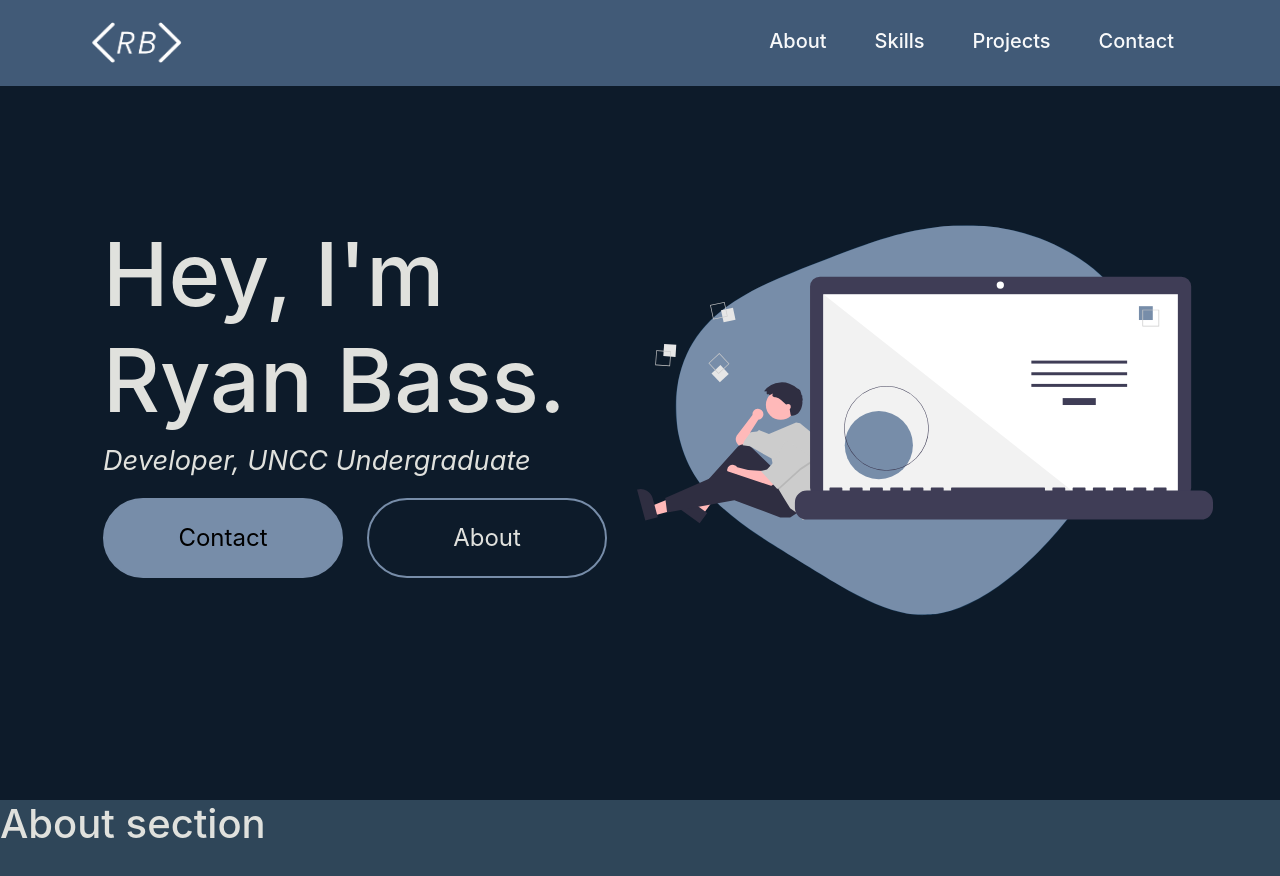
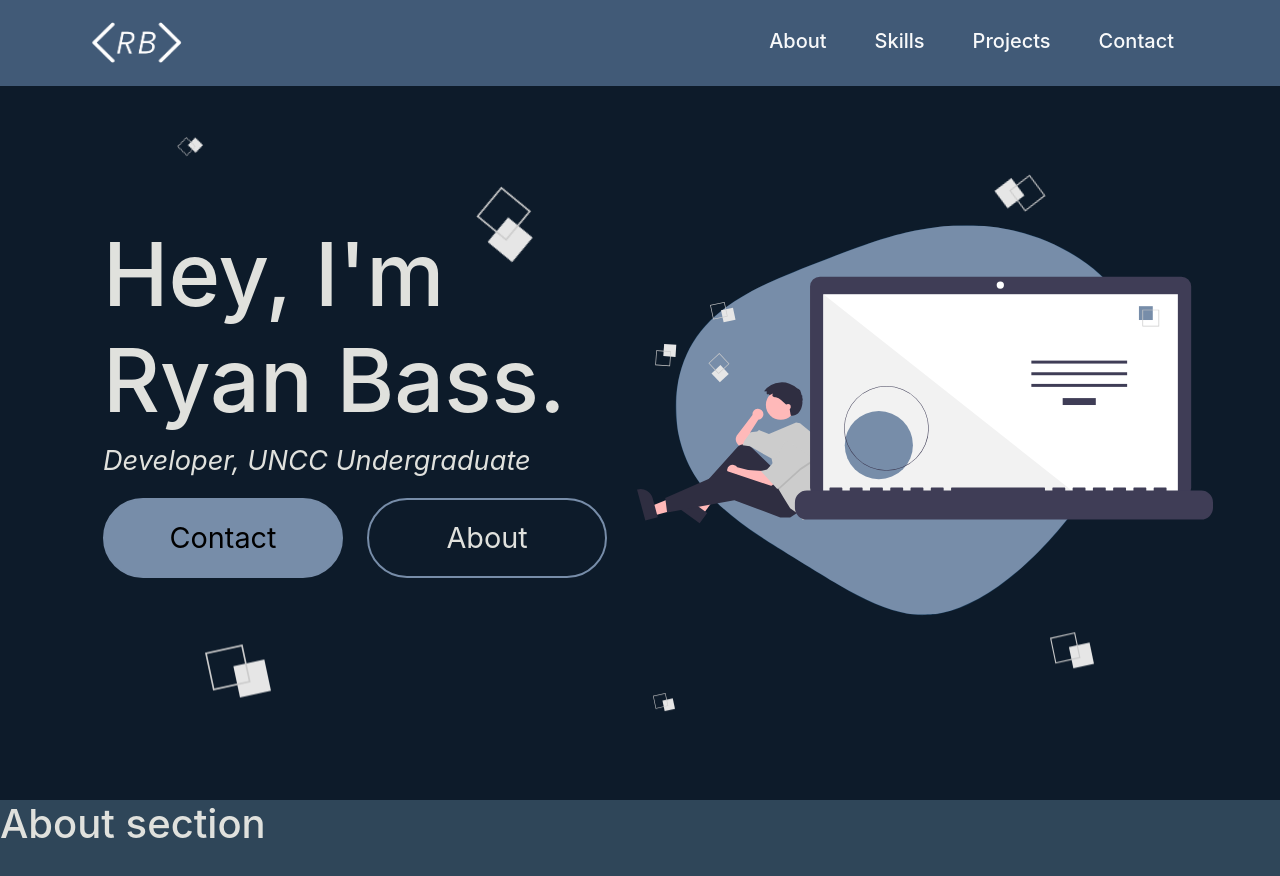
Before and after one commit to rmbass3/portfolio, a React (Create React App) app in the folder portfolio/: page / in a window 1280 px wide. Shown: the top 876 px of the page. Built offline with nearby package versions, Linux system fonts and the light colour scheme.

Commit message:
Added squares to home

```diff
--- a/portfolio/package.json
+++ b/portfolio/package.json
@@ -15,6 +15,7 @@
     "react-bootstrap": "^2.4.0",
     "react-dom": "^18.1.0",
     "react-scripts": "^2.1.3",
+    "react-scroll-parallax": "^3.2.0",
     "swiper": "^8.1.5",
     "web-vitals": "^2.1.4"
   },
--- a/portfolio/src/App.css
+++ b/portfolio/src/App.css
@@ -22,6 +22,7 @@ html, body {
 
 .home {
   background-color: var(--dark-blue);
+  position: relative;
 }
 
 .about {
@@ -93,6 +94,105 @@ a, a:hover, a:focus, a:active {
   color: inherit!important;
 }
 
+.home-parallax {
+  position: absolute;
+  z-index: 1;
+
+}
+
+.square-s {
+  width: 25%;
+  transform: rotate(90deg);
+}
+
+.square-m {
+  width: 50%;
+}
+
+.square-l {
+  width: 75%;
+  transform: rotate(270deg);
+}
+
+#square1 {
+  left: 20%;
+  top: 25%;
+}
+
+#square2 {
+  left: 80%;
+  top: 40%;
+}
+
+#square3 {
+  left: 15%;
+  top: 40%;
+}
+
+#square4 {
+  display: none;
+}
+
+#square5 {
+  display: none;
+}
+
+#square6 {
+  display: none;
+}
+
+@-webkit-keyframes rotating /* Safari and Chrome */ {
+  from {
+    -webkit-transform: rotate(0deg);
+    -o-transform: rotate(0deg);
+    transform: rotate(0deg);
+  }
+  to {
+    -webkit-transform: rotate(360deg);
+    -o-transform: rotate(360deg);
+    transform: rotate(360deg);
+  }
+}
+@keyframes rotating {
+  from {
+    -ms-transform: rotate(0deg);
+    -moz-transform: rotate(0deg);
+    -webkit-transform: rotate(0deg);
+    -o-transform: rotate(0deg);
+    transform: rotate(0deg);
+  }
+  to {
+    -ms-transform: rotate(360deg);
+    -moz-transform: rotate(360deg);
+    -webkit-transform: rotate(360deg);
+    -o-transform: rotate(360deg);
+    transform: rotate(360deg);
+  }
+}
+
+.rotating-s {
+  -webkit-animation: rotating 3s linear infinite;
+  -moz-animation: rotating 3s linear infinite;
+  -ms-animation: rotating 3s linear infinite;
+  -o-animation: rotating 3s linear infinite;
+  animation: rotating 3s linear infinite;
+}
+
+.rotating-m {
+  -webkit-animation: rotating 4s linear infinite;
+  -moz-animation: rotating 4s linear infinite;
+  -ms-animation: rotating 4s linear infinite;
+  -o-animation: rotating 4s linear infinite;
+  animation: rotating 4s linear infinite;
+}
+
+.rotating-l {
+  -webkit-animation: rotating 5s linear infinite;
+  -moz-animation: rotating 5s linear infinite;
+  -ms-animation: rotating 5s linear infinite;
+  -o-animation: rotating 5s linear infinite;
+  animation: rotating 5s linear infinite;
+}
 /* // X-Small devices (portrait phones, less than 576px)
 // No media query for `xs` since this is the default in Bootstrap
 
@@ -118,6 +218,33 @@ a, a:hover, a:focus, a:active {
 
   .home-blob {
     width: 25rem;
+  }
+
+  #square1 {
+    left: 20%;
+    top: 25%;
+  }
+
+  #square2 {
+    left: 80%;
+    top: 40%;
+  }
+
+  #square3 {
+    left: 15%;
+    top: 40%;
+  }
+
+  #square4 {
+    display: none;
+  }
+
+  #square5 {
+    display: none;
+  }
+
+  #square6 {
+    display: none;
   }
 }
 
@@ -148,6 +275,39 @@ a, a:hover, a:focus, a:active {
   .home-blob {
     width: 20rem;
   }
+
+  #square1 {
+    left: 14%;
+    top: 25%;
+  }
+
+  #square2 {
+    left: 78%;
+    top: 27%;
+  }
+
+  #square3 {
+    left: 37%;
+    top: 27%;
+  }
+
+  #square4 {
+    display: block;
+    left: 46%;
+    top: 76%;
+  }
+
+  #square5 {
+    display: block;
+    left: 89%;
+    top: 73%;
+  }
+
+  #square6 {
+    display: block;
+    left: 16%;
+    top: 77%;
+  }
 }
 
 /* // Large devices (desktops, 992px and up) */
@@ -174,6 +334,36 @@ a, a:hover, a:focus, a:active {
   .home-blob {
     width: 30rem;
   }
+
+  #square1 {
+    left: 14%;
+    top: 25%;
+  }
+
+  #square2 {
+    left: 78%;
+    top: 27%;
+  }
+
+  #square3 {
+    left: 37%;
+    top: 27%;
+  }
+
+  #square4 {
+    left: 46%;
+    top: 76%;
+  }
+
+  #square5 {
+    left: 89%;
+    top: 73%;
+  }
+
+  #square6 {
+    left: 16%;
+    top: 77%;
+  }
 }
 
 /* // X-Large devices (large desktops, 1200px and up) */
@@ -193,11 +383,41 @@ a, a:hover, a:focus, a:active {
   .home-contact-button, .home-about-button {
     width: 15rem;
     height: 5rem;
-    font-size: 1.5rem;
+    font-size: 1.8rem;
   }
 
   .home-blob {
     width: 35rem;
+  }
+
+  #square1 {
+    left: 14%;
+    top: 25%;
+  }
+
+  #square2 {
+    left: 78%;
+    top: 27%;
+  }
+
+  #square3 {
+    left: 37%;
+    top: 27%;
+  }
+
+  #square4 {
+    left: 51%;
+    top: 76%;
+  }
+
+  #square5 {
+    left: 82%;
+    top: 73%;
+  }
+
+  #square6 {
+    left: 16%;
+    top: 77%;
   }
 }
 
@@ -218,11 +438,41 @@ a, a:hover, a:focus, a:active {
   .home-contact-button, .home-about-button {
     width: 17rem;
     height: 5rem;
-    font-size: 1.5rem;
+    font-size: 2rem;
   }
 
   .home-blob {
     color: var(--light-blue);
     width: 40rem;
   }
+
+  #square1 {
+    left: 14%;
+    top: 25%;
+  }
+
+  #square2 {
+    left: 78%;
+    top: 27%;
+  }
+
+  #square3 {
+    left: 40%;
+    top: 20%;
+  }
+
+  #square4 {
+    left: 51%;
+    top: 76%;
+  }
+
+  #square5 {
+    left: 82%;
+    top: 73%;
+  }
+
+  #square6 {
+    left: 16%;
+    top: 77%;
+  }
 }
--- a/portfolio/src/App.js
+++ b/portfolio/src/App.js
@@ -3,15 +3,18 @@ import React from "react"
 import Home from './components/Home';
 import About from './components/About';
 import Navibar from './components/Navibar';
+import { ParallaxProvider } from 'react-scroll-parallax';
 
 
 function App() {
 
   return (
     <div className="App">
-      <Navibar/>
-      <Home/>
-      <About/>
+      <ParallaxProvider>
+        <Navibar/>
+        <Home/>
+        <About/>
+      </ParallaxProvider>
     </div>
   );
 }
--- a/portfolio/src/components/Home.js
+++ b/portfolio/src/components/Home.js
@@ -2,12 +2,44 @@ import React from "react"
 import Container from "react-bootstrap/Container"
 import Row from "react-bootstrap/Row"
 import Col from "react-bootstrap/Col"
+import { Parallax } from "react-scroll-parallax"
 import thinking from "../images/thinking.svg"
 import homeBlob from "../images/blob2.svg"
+import squares from "../images/squares.svg"
 
 function Home(props) {
   return (
     <div className="home d-flex align-items-center" id="home">
+      <Parallax speed={15} className="home-parallax" id="square1">
+        <div className="home-squares">
+          <img className="square-s rotating-s" src={squares} alt="squares"/>
+        </div>
+      </Parallax>
+      <Parallax speed={10} className="home-parallax" id="square2">
+        <div className="home-squares">
+          <img className="square-m rotating-m" src={squares} alt="squares"/>
+        </div>
+      </Parallax>
+      <Parallax speed={5} className="home-parallax" id="square3">
+        <div className="home-squares">
+          <img className="square-l rotating-l" src={squares} alt="squares"/>
+        </div>
+      </Parallax>
+      <Parallax speed={15} className="home-parallax" id="square4">
+        <div className="home-squares">
+          <img className="square-s rotating-s" src={squares} alt="squares"/>
+        </div>
+      </Parallax>
+      <Parallax speed={10} className="home-parallax" id="square5">
+        <div className="home-squares">
+          <img className="square-m rotating-m" src={squares} alt="squares"/>
+        </div>
+      </Parallax>
+      <Parallax speed={5} className="home-parallax" id="square6">
+        <div className="home-squares">
+          <img className="square-l rotating-l" src={squares} alt="squares"/>
+        </div>
+      </Parallax>
       <Container>
         <Row className="home-row">
           <Col className="home-title-col mt-3 mt-md-0" xs={{ span:12, order:1 }} md={{ span:6, order:12 }}>
@@ -28,7 +60,6 @@ function Home(props) {
           </Col>
         </Row>
       </Container>
-
     </div>
   )
 }
```
Also changed, not shown: portfolio/src/images/squares.svg (added), 1 other file (tests, documents, lock files or other folders).
